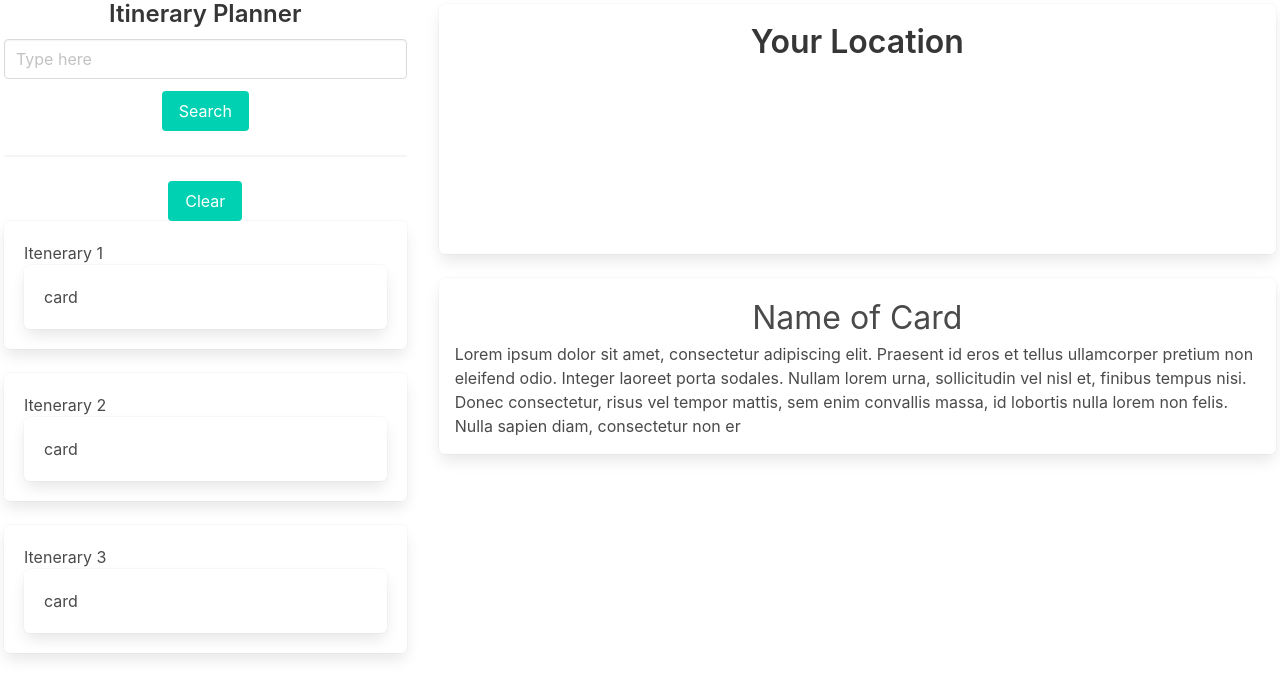
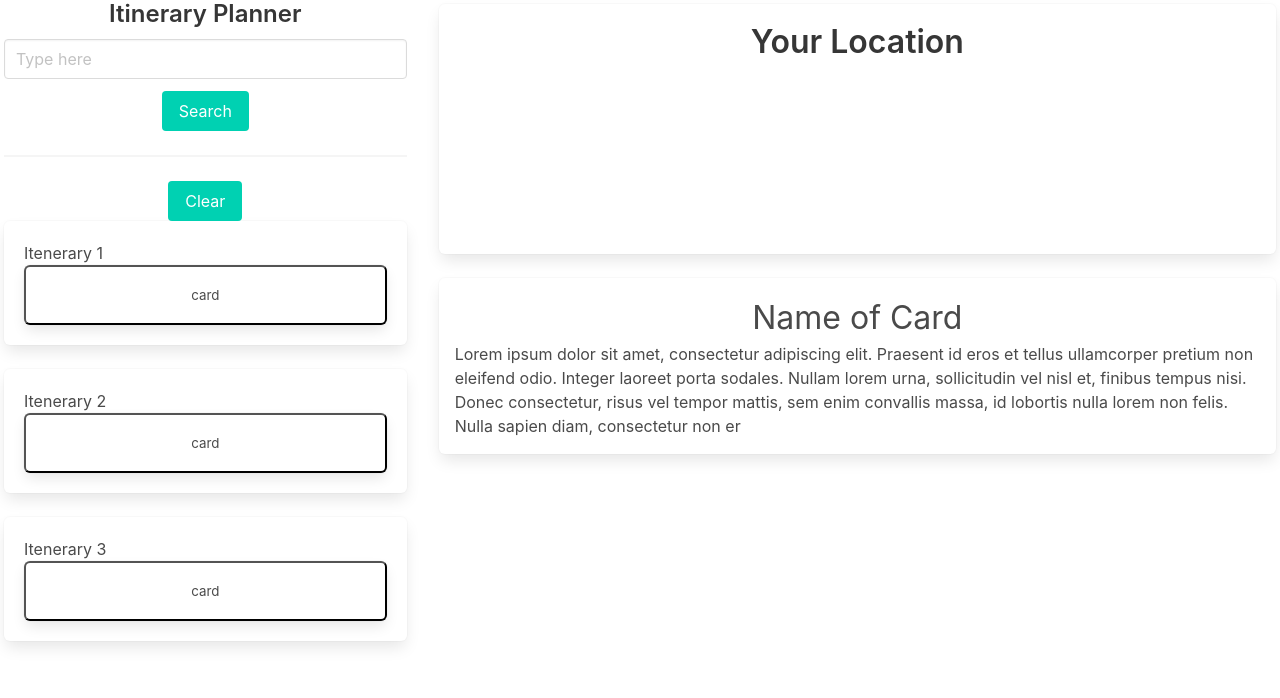
Before and after one commit to Koro999/iternarary-planner, a plain HTML site: page index.html in a window 1280 px wide. Drawn offline with nearby package versions, Linux system fonts and the light colour scheme.

Commit message:
changed card divs to buttons

```diff
--- a/index.html
+++ b/index.html
@@ -37,27 +37,27 @@
             <div class="Itenerary box has-border" id="Itenerary1">
                 <h2>Itenerary <span class="ItenerarySpan1">1</span></h2>
 
-                <div class="IteneraryCards box has-border has-text">
+                <button class="IteneraryCards box has-border">
                     <h3>card</h3>
-                </div>
+                </button>
             </div>
 
 
             <div class="Itenerary box has-border" id="Itenerary2">
                 <h2>Itenerary <span class="ItenerarySpan2">2</span></h2>
 
-                <div class="IteneraryCards box has-border">
+                <button class="IteneraryCards box has-border">
                     <h3>card</h3>
-                </div>
+                </button>
             </div>
 
 
-            <div class="Itenerary box has-border has-text" id="Itenerary3">
+            <div class="Itenerary box has-border " id="Itenerary3">
                 <h2>Itenerary <span class="ItenerarySpan3">3</span></h2>
 
-                <div class="IteneraryCards box has-border has-text">
+                <button class="IteneraryCards box has-border">
                     <h3>card</h3>
-                </div>
+                </button>
             </div>
 
         </aside>
--- a/style.css
+++ b/style.css
@@ -0,0 +1,4 @@
+.IteneraryCards{
+    width: 100%;
+
+}
```
